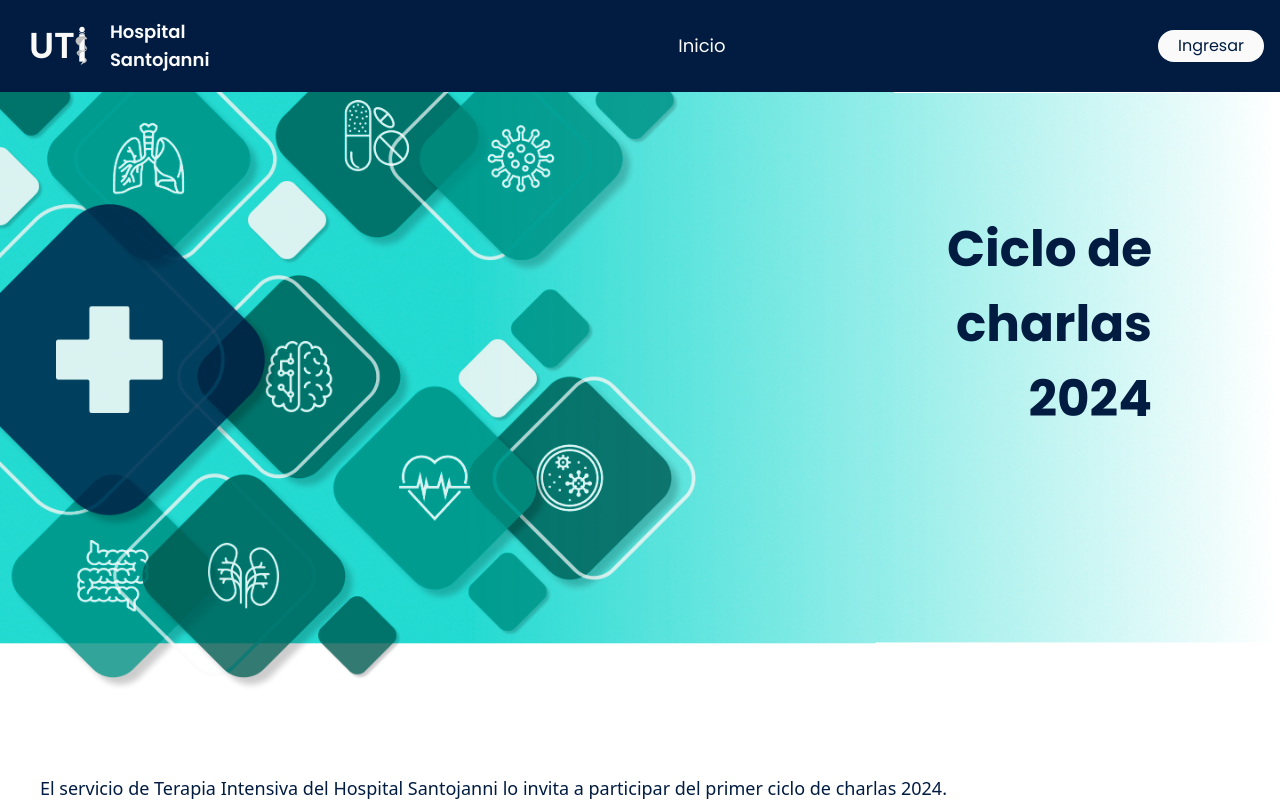
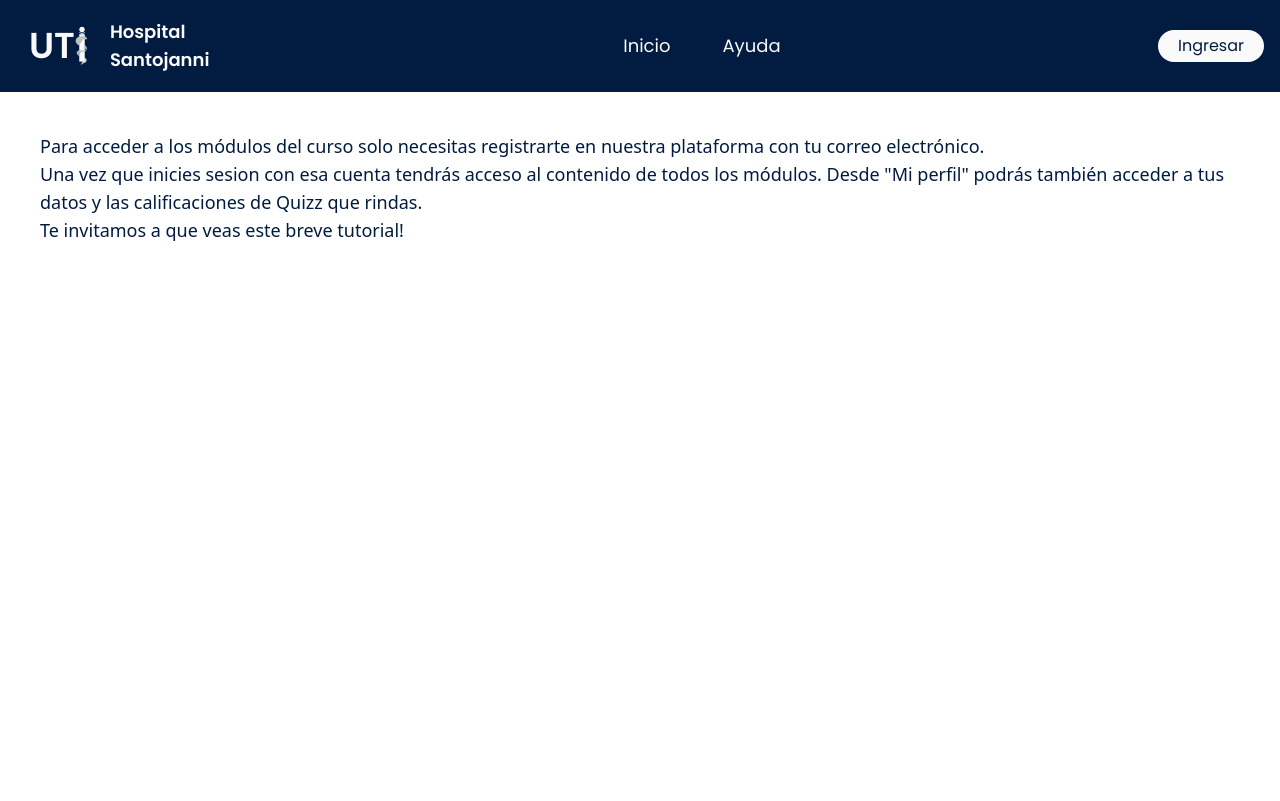
Before and after one commit to jnardi86/santojanniUTI, a React (Vite) app: page /help in a window 1280 px wide. Before the commit this address led to /. Shown: the top 801 px of the page. Built offline with nearby package versions, Linux system fonts and the light colour scheme; no server answers.

Commit message:
added help page

```diff
--- a/src/components/navbar/components/NavbarDesktop.jsx
+++ b/src/components/navbar/components/NavbarDesktop.jsx
@@ -23,6 +23,7 @@ const NavbarDesktop = () => {
             <div>
                 <ul className="w-full h-auto flex gap-2 py-6 bg-Blue text-White font-poppins text-center text-base laptop1:text-lg laptop1:gap-5">
                     <li className='py-2 px-4 cursor-pointer hover:text-Cyan'><Link to="/">Inicio</Link></li>
+                    <li className='py-2 px-4 cursor-pointer hover:text-Cyan'><Link to="/help">Ayuda</Link></li>
                     {/* <li className='py-2 px-4 cursor-pointer hover:text-Cyan'>Oradores</li>
                     <li className='py-2 px-4 cursor-pointer hover:text-Cyan'>Cursos</li>
                     <li className='py-2 px-4 cursor-pointer hover:text-Cyan'>Mi Perfil</li> */}
--- a/src/components/navbar/components/NavbarMobile.jsx
+++ b/src/components/navbar/components/NavbarMobile.jsx
@@ -39,6 +39,7 @@ const NavbarMobile = () => {
                 {/* <li className='py-3'>Oradores</li>
                 <li className='py-3'>Cursos</li> */}
                 <li className='py-3'><Link to="/user" onClick={handleHamburguer}>Mi perfil</Link></li>
+                <li className='py-3'><Link to="/help" onClick={handleHamburguer}>Ayuda</Link></li>
                 <li className='mt-3' onClick={handleHamburguer}><Login/></li>
             </ul>
         </div>
--- a/src/core/router/AppRouter.jsx
+++ b/src/core/router/AppRouter.jsx
@@ -7,6 +7,7 @@ import PublicRoute from "./PublicRoute";
 import PrivateRoute from "./PrivateRoute";
 import ContentsView from "../../pages/contents/view/ContentsView";
 import ResetPassword from "../../pages/resetPassword/ResetPassword";
+import HelpView from "../../pages/help/view/HelpView";
 
 
 export const appRouter = createBrowserRouter([
@@ -63,7 +64,17 @@ export const appRouter = createBrowserRouter([
         ),
     },
     {
-        path: "/resetpassword",
+        path: "/help",
+        element: (
+            <PublicRoute>
+                <Layout>
+                    <HelpView/>
+                </Layout>
+            </PublicRoute>
+        ),
+    },
+    {
+        path: "/help",
         element: (
             <PublicRoute>
                 <Layout>
--- /dev/null
+++ b/src/pages/help/view/HelpView.jsx
@@ -0,0 +1,65 @@
+import React, {useState, useEffect} from 'react'
+import  {useModulos} from "../../../hooks/useModulos"
+
+const HelpView = () => {
+    const URL_VIDEO = "https://www.youtube.com/embed/1QuU-eMzLrI"
+    const [windowWidth, setWindowWidth] = useState(window.innerWidth);
+    const [videoWidth, setVideoWidth] = useState("350px");
+    const [videoHight, setVideoHight] = useState("197px");
+    const { desktopView } = useModulos()
+
+    useEffect(() => {
+        function handleResize() {
+          setWindowWidth(window.innerWidth);
+        }
+        window.addEventListener('resize', handleResize);
+        return () => window.removeEventListener('resize', handleResize);
+
+      }, []);
+
+      useEffect(() => {
+        if (windowWidth < 768) {
+          setVideoWidth("350px")
+          setVideoHight("197px")
+        } else {
+          setVideoWidth("600px")
+          setVideoHight("337px")
+        }
+
+      }, [windowWidth]);
+
+  return (
+    <div>
+      <div className="w-full py-10">
+        <p className='text-lg px-10 text-Blue laptop1:text-Blue'>Para acceder a los módulos del curso solo necesitas registrarte en nuestra plataforma con tu correo electrónico.</p>
+        <p className='text-lg px-10 text-Blue laptop1:text-Blue'>Una vez que inicies sesion con esa cuenta tendrás acceso al contenido de todos los módulos. Desde "Mi perfil" podrás también acceder a tus datos y las calificaciones de Quizz que rindas.</p>
+        <p className='text-lg px-10 text-Blue laptop1:text-Blue'>Te invitamos a que veas este breve tutorial! </p>
+      </div>
+
+      <div className='
+    w-full mb-20 p-5
+    h-[300px]
+    flex flex-col items-center justify-around
+    laptop1:flex-row justity-around
+    tablet:h-[500px] px-5'>
+        {/* <iframe
+          title={"UTI Santojanni"}
+          width={videoWidth}
+          height={videoHight}
+          src={URL_VIDEO}
+          style={{ border: "0" }}
+          allow="accelerometer; autoplay; clipboard-write; encrypted-media; gyroscope; web-share" referrerPolicy="strict-origin-when-cross-origin"
+          allowFullScreen
+        >
+        </iframe> */}
+
+        {/* <div className="w-3/4 desktop:w-1/2">
+        <p className='text-lg px-10 text-White laptop1:text-Blue'>El servicio de Terapia Intensiva del Hospital Santojanni lo invita a participar del primer ciclo de charlas 2024. El mismo consta de 8 módulos a cargo de diferente especialistas. Las charlas se subirán cada lunes a las 19:00hs. El ciclo tiene una carga horaria de 150 hora, no arancelado y se entrega un certificado avalado por el GCBA. Para acceder a los módulos solo te pedimos que te registres con un correo electrónico. En este video los organizadores te dan la bienvenida! </p>
+      </div> */}
+      </div>
+
+    </div>
+  )
+}
+
+export default HelpView
```
